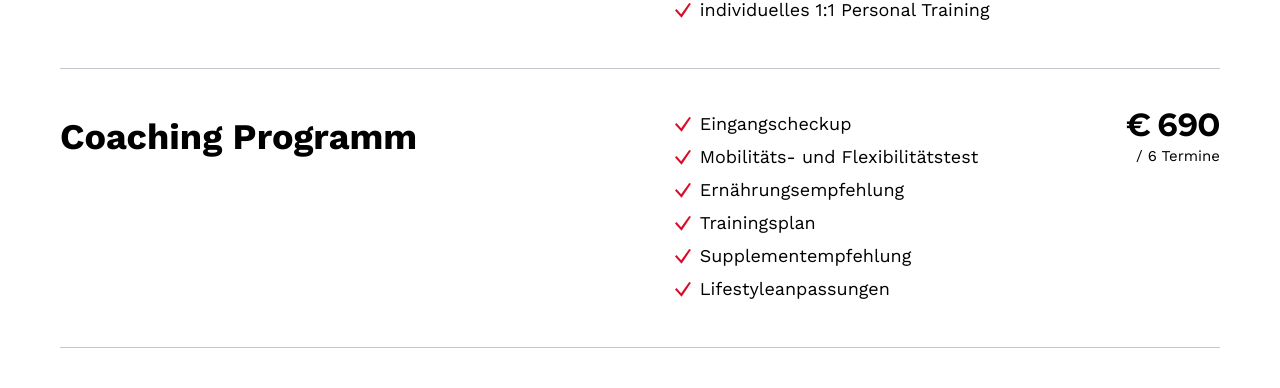
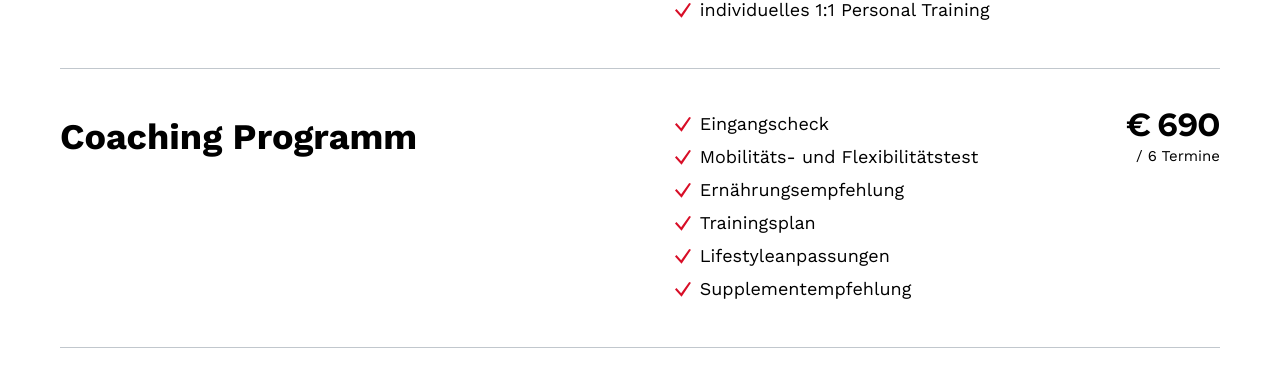
Before and after one commit to yspt-de/www, a Jekyll site: the page built from index.markdown, in a window 1280 px wide and 900 px high, scrolled down 3358 px. Shown: the part 150-538 px from the top of the window. Built offline with Jekyll 4.4.1, drawn with Linux system fonts in a browser that asks for light colours.

Commit message:
Update from Forestry.io Yusuf Shafiq updated index.markdown

```diff
--- a/index.markdown
+++ b/index.markdown
@@ -52,12 +52,12 @@ services:
   price: "€ 690"
   price-einheit: 6 Termine
   usps:
-  - Eingangscheckup
+  - Eingangscheck
   - Mobilitäts- und Flexibilitätstest
   - Ernährungsempfehlung
   - Trainingsplan
+  - Lifestyleanpassungen
   - Supplementempfehlung
-  - Lifestyleanpassungen
 - title: Konsultation
   price: "€ 200"
   price-einheit: Stunde
```
